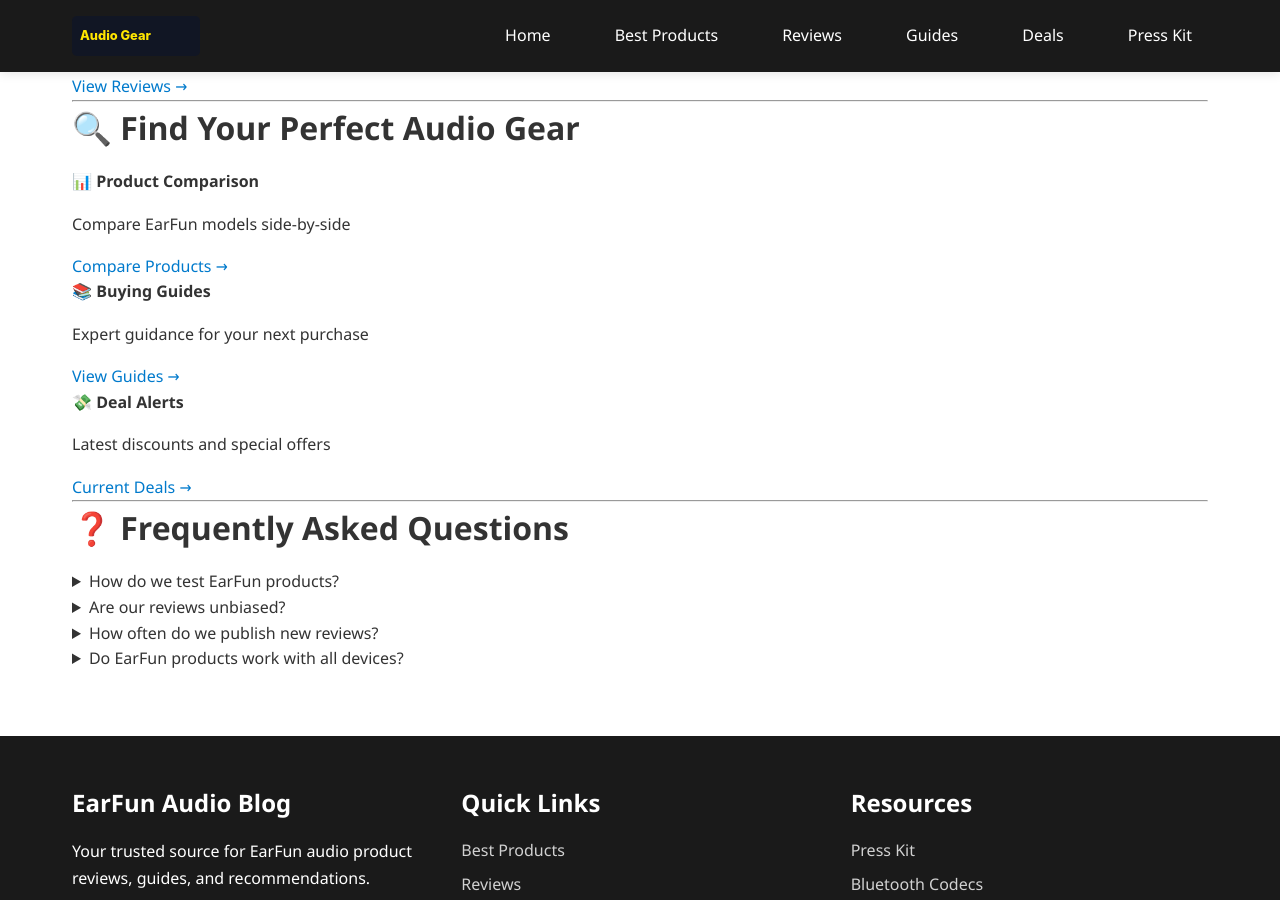
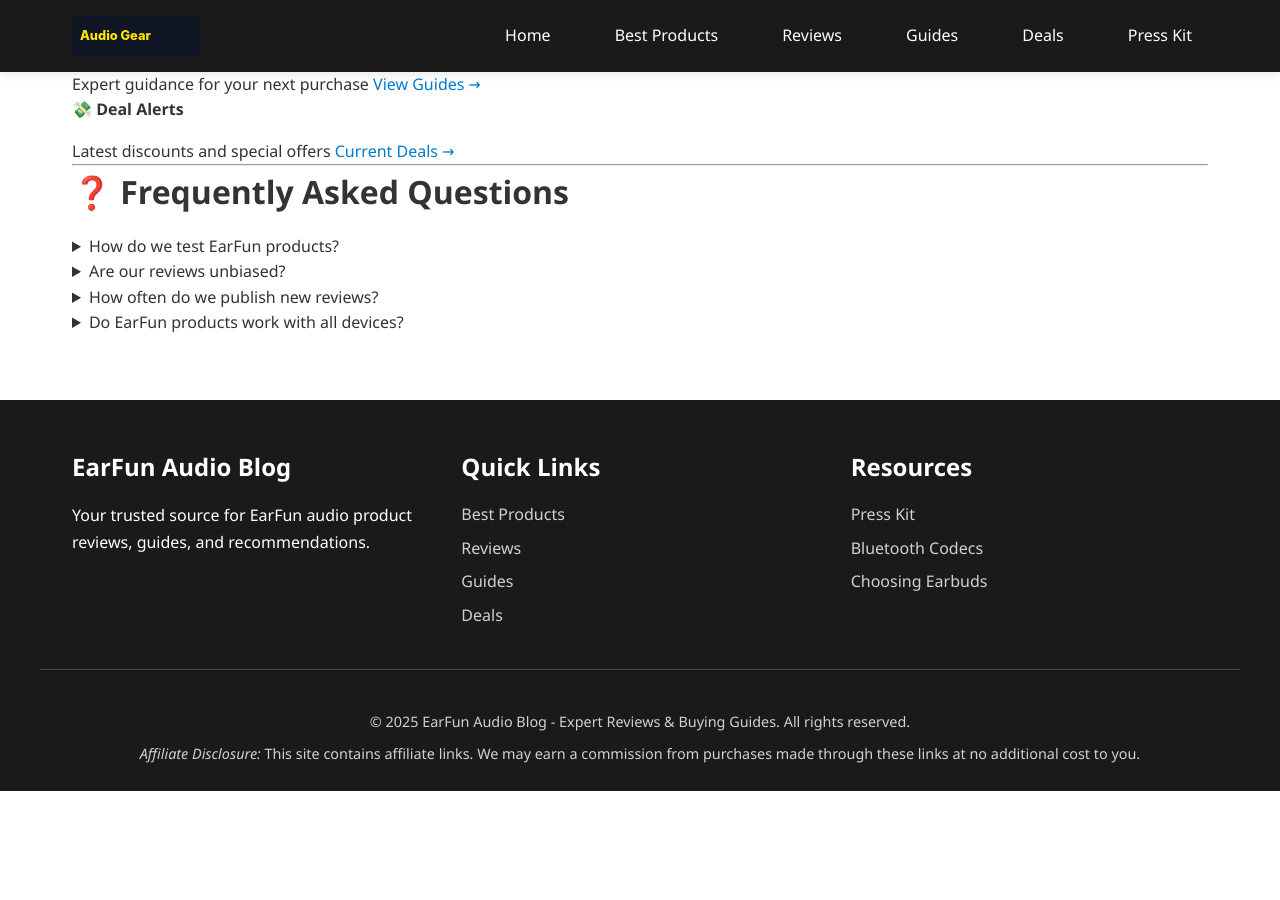
Before and after one commit to ArtificialSight/earfun-audio-blog, a Jekyll site: the page built from reviews.md, in a window 1280 px wide and 900 px high, scrolled down 2291 px. Built offline with Jekyll 4.4.1, drawn with Linux system fonts in a browser that asks for light colours; after the commit the page ends 3082 px from its top, so only the background shows below that; some of the changed text lies outside the part shown.

Commit message:
fix: update Air Pro 4 review URL in reviews.md pageRefactor review metadata and product sections

```diff
--- a/reviews.md
+++ b/reviews.md
@@ -27,7 +27,7 @@
 {% endif %}
 
 <div class="review-meta">
-  <time datetime="{{ post.date | date_to_xmlschema }}">{{ post.date | date: "%B %d, %Y" }}</time>
+<time datetime="{{ post.date | date_to_xmlschema }}">{{ post.date | date: "%B %d, %Y" }}</time>
   {% if post.categories %}
     <span class="categories">
       {% for category in post.categories %}
@@ -39,18 +39,17 @@
 
 {% if post.image %}
 <div class="review-image">
-  <img src="{{ post.image | relative_url }}" alt="{{ post.title }}" loading="lazy" />
+<img alt="{{ post.title }}" loading="lazy" src="{{ post.image | relative_url }}" />
 </div>
 {% endif %}
 
 <div class="review-excerpt">
   {{ post.excerpt | strip_html | truncatewords: 30 }}
 </div>
-
 <div class="review-actions">
-  <a href="{{ post.url | relative_url }}" class="read-more-btn">Read Full Review</a>
+<a class="read-more-btn" href="{{ post.url | relative_url }}">Read Full Review</a>
   {% if post.buy_link %}
-    <a href="{{ post.buy_link }}" class="affiliate-btn" target="_blank" rel="nofollow sponsored">🛒 Buy Now</a>
+    <a class="affiliate-btn" href="{{ post.buy_link }}" rel="nofollow sponsored" target="_blank">🛒 Buy Now</a>
   {% endif %}
 </div>
 
@@ -62,35 +61,36 @@
 <!-- Pagination -->
 {% if paginator.total_pages > 1 %}
 <nav class="pagination">
-  <ul>
+<ul>
     {% if paginator.previous_page %}
-      <li><a href="{{ paginator.previous_page_path | relative_url }}">← Previous Page</a></li>
+      <li class="pagination-item">
+        <a href="{{ paginator.previous_page_path | relative_url }}">← Previous Page</a>
+      </li>
     {% endif %}
 
     {% for page in (1..paginator.total_pages) %}
       {% if page == paginator.page %}
         <li class="pagination-item">
-          <span class="pagination-link pagination-current" aria-current="page">{{ page }}</span>
-        </li>
+<span aria-current="page" class="pagination-link pagination-current">{{ page }}</span>
+</li>
       {% elsif page == 1 %}
         <li class="pagination-item">
-          <a href="{{ '/reviews/' | relative_url }}" class="pagination-link">{{ page }}</a>
-        </li>
+<a class="pagination-link" href="{{ '/reviews/' | relative_url }}">{{ page }}</a>
+</li>
       {% else %}
         <li class="pagination-item">
-          <a href="{{ '/reviews/page' | append: page | append: '/' | relative_url }}" class="pagination-link">{{ page }}</a>
-        </li>
+<a class="pagination-link" href="{{ '/reviews/page' | append: page | append: '/' | relative_url }}">{{ page }}</a>
+</li>
       {% endif %}
     {% endfor %}
 
     {% if paginator.next_page %}
       <li class="pagination-item">
-        <a href="{{ paginator.next_page_path | relative_url }}" class="pagination-link" rel="next">Next Page →</a>
-      </li>
+<a class="pagination-link" href="{{ paginator.next_page_path | relative_url }}" rel="next">Next Page →</a>
+</li>
     {% endif %}
   </ul>
-
-  <p class="pagination-info">
+<p class="pagination-info">
     Showing {{ paginator.per_page | times: paginator.page | minus: paginator.per_page | plus: 1 }}–{% if paginator.page == paginator.total_pages %}{{ paginator.total_posts }}{% else %}{{ paginator.per_page | times: paginator.page }}{% endif %} of {{ paginator.total_posts }} reviews
   </p>
 </nav>
@@ -111,32 +111,30 @@
 #### Featured Product: EarFun Air Pro 4
 
 <div class="product-showcase">
-  <div class="product-header">
-    <img src="/assets/images/earfun-air-pro-4.jpg" alt="EarFun Air Pro 4 Premium Wireless Earbuds" class="product-image" />
-    <div class="product-info">
-      <h4>EarFun Air Pro 4</h4>
-      <div class="rating">⭐⭐⭐⭐⭐ 4.8/5</div>
-      <div class="price">$129.99 <span class="original-price">$159.99</span></div>
-      <div class="badge">Editor's Choice</div>
-    </div>
-  </div>
+<div class="product-header">
+<img alt="EarFun Air Pro 4 Premium Wireless Earbuds" class="product-image" src="/assets/images/earfun-air-pro-4.jpg" />
+<div class="product-info">
+<h4>EarFun Air Pro 4</h4>
+<div class="rating">⭐⭐⭐⭐⭐ 4.8/5</div>
+<div class="price">$129.99 <span class="original-price">$159.99</span></div>
+<div class="badge">Editor's Choice</div>
+</div>
+</div>
+<div class="product-features">
+<h5>🎵 Key Features:</h5>
 
-  <div class="product-features">
-    <h5>🎵 Key Features:</h5>
-    <ul>
-      <li>✅ **Advanced ANC** - 50dB hybrid noise cancellation</li>
-      <li>✅ **Hi-Res Audio** - LDAC codec support for premium sound</li>
-      <li>✅ **All-Day Battery** - 11h playback + 44h with case</li>
-      <li>✅ **Multipoint Bluetooth** - Connect to 2 devices simultaneously</li>
-      <li>✅ **Wireless Charging** - Qi-compatible charging case</li>
-      <li>✅ **IPX5 Waterproof** - Sweat and rain resistant</li>
-    </ul>
-  </div>
+• ✅ **Advanced ANC** - 50dB hybrid noise cancellation
+• ✅ **Hi-Res Audio** - LDAC codec support for premium sound
+• ✅ **All-Day Battery** - 11h playback + 44h with case
+• ✅ **Multipoint Bluetooth** - Connect to 2 devices simultaneously
+• ✅ **Wireless Charging** - Qi-compatible charging case
+• ✅ **IPX5 Waterproof** - Sweat and rain resistant
 
-  <div class="product-actions">
-    <a href="/reviews/earfun-air-pro-4/" class="btn btn-primary">📖 Read Full Review</a>
-    <a href="https://earfun.com/products/air-pro-4" class="btn btn-secondary" target="_blank" rel="nofollow sponsored">🛒 Buy Now - Save $30</a>
-  </div>
+</div>
+<div class="product-actions">
+<a class="btn btn-primary" href="/review/earfun-air-pro-4/">📖 Read Full Review</a>
+<a class="btn btn-secondary" href="https://earfun.com/products/air-pro-4" rel="nofollow sponsored" target="_blank">🛒 Buy Now - Save $30</a>
+</div>
 </div>
 
 ---
@@ -144,7 +142,7 @@
 #### Premium Earbuds Comparison Table
 
 | Model | Price | ANC | Battery | Rating | Best For |
-|-------|-------|-----|---------|--------|-----------|
+|-------|-------|-----|---------|--------|-----------||
 | **Air Pro 4** | $129.99 | 50dB Hybrid | 11h + 44h | ⭐⭐⭐⭐⭐ 4.8 | Overall Best |
 | **Air Pro 3** | $79.99 | 45dB Hybrid | 9h + 36h | ⭐⭐⭐⭐ 4.6 | Best Value |
 | **Air Pro SV** | $99.99 | 40dB Adaptive | 10h + 40h | ⭐⭐⭐⭐ 4.7 | Sports/Fitness |
@@ -173,23 +171,21 @@
 ---
 
 <div class="category-grid">
-  <div class="category-card">
-    <h4>💰 Budget Picks</h4>
-    <p>Best value audio gear under $100</p>
-    <a href="{{ '/reviews/category/budget/' | relative_url }}">View Reviews →</a>
-  </div>
-
-  <div class="category-card">
-    <h4>🏃 Sports & Fitness</h4>
-    <p>Workout-optimized earbuds and headphones</p>
-    <a href="{{ '/reviews/category/sports/' | relative_url }}">View Reviews →</a>
-  </div>
-
-  <div class="category-card">
-    <h4>🎧 Over-Ear Headphones</h4>
-    <p>Premium over-ear headphones for audiophiles</p>
-    <a href="{{ '/reviews/category/headphones/' | relative_url }}">View Reviews →</a>
-  </div>
+<div class="category-card">
+<h4>💰 Budget Picks</h4>
+Best value audio gear under $100
+<a href="{{ '/reviews/category/budget/' | relative_url }}">View Reviews →</a>
+</div>
+<div class="category-card">
+<h4>🏃 Sports & Fitness</h4>
+Workout-optimized earbuds and headphones
+<a href="{{ '/reviews/category/sports/' | relative_url }}">View Reviews →</a>
+</div>
+<div class="category-card">
+<h4>🎧 Over-Ear Headphones</h4>
+Premium over-ear headphones for audiophiles
+<a href="{{ '/reviews/category/headphones/' | relative_url }}">View Reviews →</a>
+</div>
 </div>
 
 ---
@@ -197,23 +193,21 @@
 ## 🔍 Find Your Perfect Audio Gear
 
 <div class="tools-grid">
-  <div class="tool-card">
-    <h4>📊 Product Comparison</h4>
-    <p>Compare EarFun models side-by-side</p>
-    <a href="{{ '/comparisons/' | relative_url }}">Compare Products →</a>
-  </div>
-
-  <div class="tool-card">
-    <h4>📚 Buying Guides</h4>
-    <p>Expert guidance for your next purchase</p>
-    <a href="{{ '/guides/' | relative_url }}">View Guides →</a>
-  </div>
-
-  <div class="tool-card">
-    <h4>💸 Deal Alerts</h4>
-    <p>Latest discounts and special offers</p>
-    <a href="{{ '/deals/' | relative_url }}">Current Deals →</a>
-  </div>
+<div class="tool-card">
+<h4>📊 Product Comparison</h4>
+Compare EarFun models side-by-side
+<a href="{{ '/comparisons/' | relative_url }}">Compare Products →</a>
+</div>
+<div class="tool-card">
+<h4>📚 Buying Guides</h4>
+Expert guidance for your next purchase
+<a href="{{ '/guides/' | relative_url }}">View Guides →</a>
+</div>
+<div class="tool-card">
+<h4>💸 Deal Alerts</h4>
+Latest discounts and special offers
+<a href="{{ '/deals/' | relative_url }}">Current Deals →</a>
+</div>
 </div>
 
 {% endunless %}
@@ -226,23 +220,20 @@
 ## ❓ Frequently Asked Questions
 
 <details class="faq-item">
-  <summary>How do we test EarFun products?</summary>
-  <p>Our reviews are based on extensive hands-on testing, technical measurements, and real-world usage scenarios. We evaluate each product across multiple criteria including sound quality, build quality, battery life, features, and value proposition.</p>
+<summary>How do we test EarFun products?</summary>
+Our reviews are based on extensive hands-on testing, technical measurements, and real-world usage scenarios. We evaluate each product across multiple criteria including sound quality, build quality, battery life, features, and value proposition.
 </details>
-
 <details class="faq-item">
-  <summary>Are our reviews unbiased?</summary>
-  <p>Yes! Our recommendations are independent and unbiased - we only recommend products we would personally use and purchase. We may earn affiliate commissions from purchases made through our links at no additional cost to you.</p>
+<summary>Are our reviews unbiased?</summary>
+Yes! Our recommendations are independent and unbiased - we only recommend products we would personally use and purchase. We may earn affiliate commissions from purchases made through our links at no additional cost to you.
 </details>
-
 <details class="faq-item">
-  <summary>How often do we publish new reviews?</summary>
-  <p>We publish new reviews regularly as EarFun releases new products. Subscribe to our newsletter to get notified about the latest reviews and exclusive deals.</p>
+<summary>How often do we publish new reviews?</summary>
+We publish new reviews regularly as EarFun releases new products. Subscribe to our newsletter to get notified about the latest reviews and exclusive deals.
 </details>
-
 <details class="faq-item">
-  <summary>Do EarFun products work with all devices?</summary>
-  <p>Yes! All EarFun products feature universal Bluetooth compatibility and work seamlessly with iPhone, Android, Windows, Mac, and other Bluetooth-enabled devices.</p>
+<summary>Do EarFun products work with all devices?</summary>
+Yes! All EarFun products feature universal Bluetooth compatibility and work seamlessly with iPhone, Android, Windows, Mac, and other Bluetooth-enabled devices.
 </details>
 
 {% endunless %}
```
